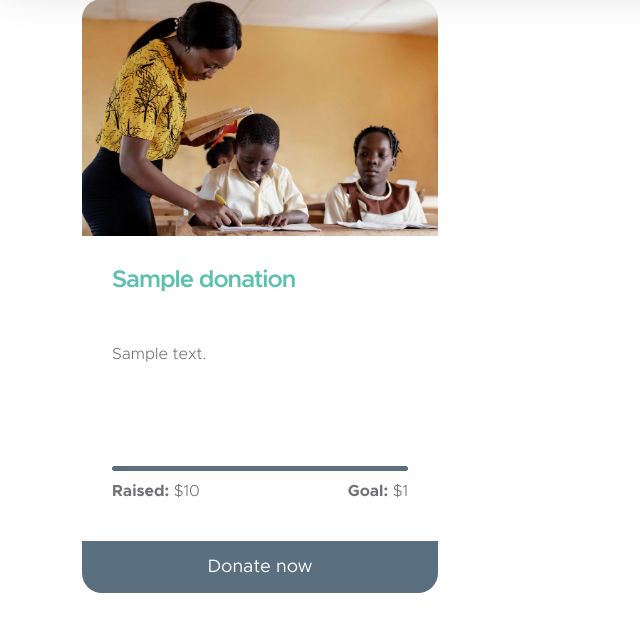
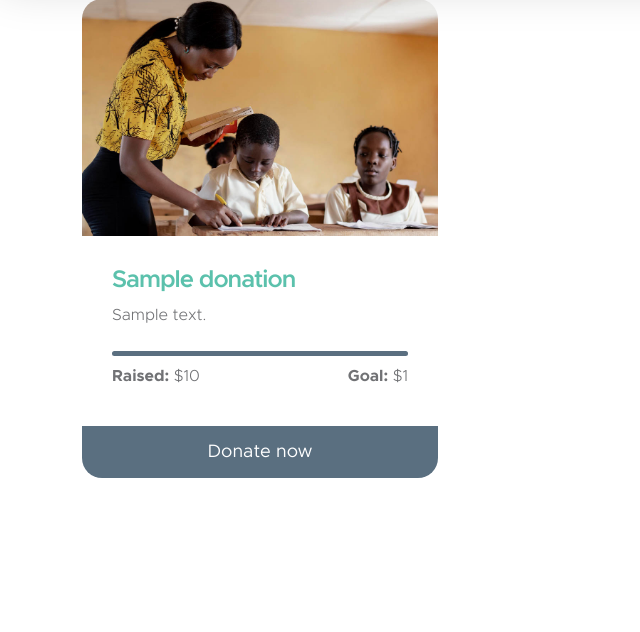
Before and after one commit to SVDotsenko/portfolio-project-5, a Django app: page / in a window 1280 px wide. Shown: the part 121-753 px from the top of the page, without its empty margins (0-640 px from the left). Run offline with Django 4.2, Linux system fonts and the light colour scheme; tables that the repository leaves empty hold one stand-in row (values such as "Sample post"); some libraries are stand-ins or nearby versions.

Commit message:
Adjusted height for donation cards on the home page

```diff
--- a/donation/templates/donation/donation.html
+++ b/donation/templates/donation/donation.html
@@ -5,7 +5,7 @@
         <img src="{{ donation.image }}" class="img-fluid" alt="">
         <div class="custom-block">
             <div class="custom-block-body">
-                <h5 class="mb-3">{{ donation.title }}</h5>
+                <h5 class="mb-1 mb-sm-2">{{ donation.title }}</h5>
                 <p>{{ donation.description }}</p>
                 <div class="progress mt-4">
                     <div class="progress-bar" role="progressbar" style="width: {{ donation.percentage }}%;"
--- a/donation/views.py
+++ b/donation/views.py
@@ -28,8 +28,7 @@ def donations(request):
         donation.percentage = donation.raised / donation.goal * 100
 
     context = {
-        'donations': sorted(donations, key=lambda d: d.goal - d.raised,
-                            reverse=True)
+        'donations': sorted(donations, key=lambda d: d.raised)
     }
     return render(request, 'donation/donations.html', context)
 
--- a/static/css/base.css
+++ b/static/css/base.css
@@ -223,11 +223,16 @@ strong {
 }
 
 .custom-block-body h5 {
-    height: 60px;
+    white-space: nowrap;
+    overflow: hidden;
+    text-overflow: ellipsis;
 }
 
 h5 + p {
-    height: 100px;
+    display: -webkit-box;
+    -webkit-line-clamp: 2;
+    -webkit-box-orient: vertical;
+    overflow: hidden;
 }
 
 /*---------------------------------------
```
